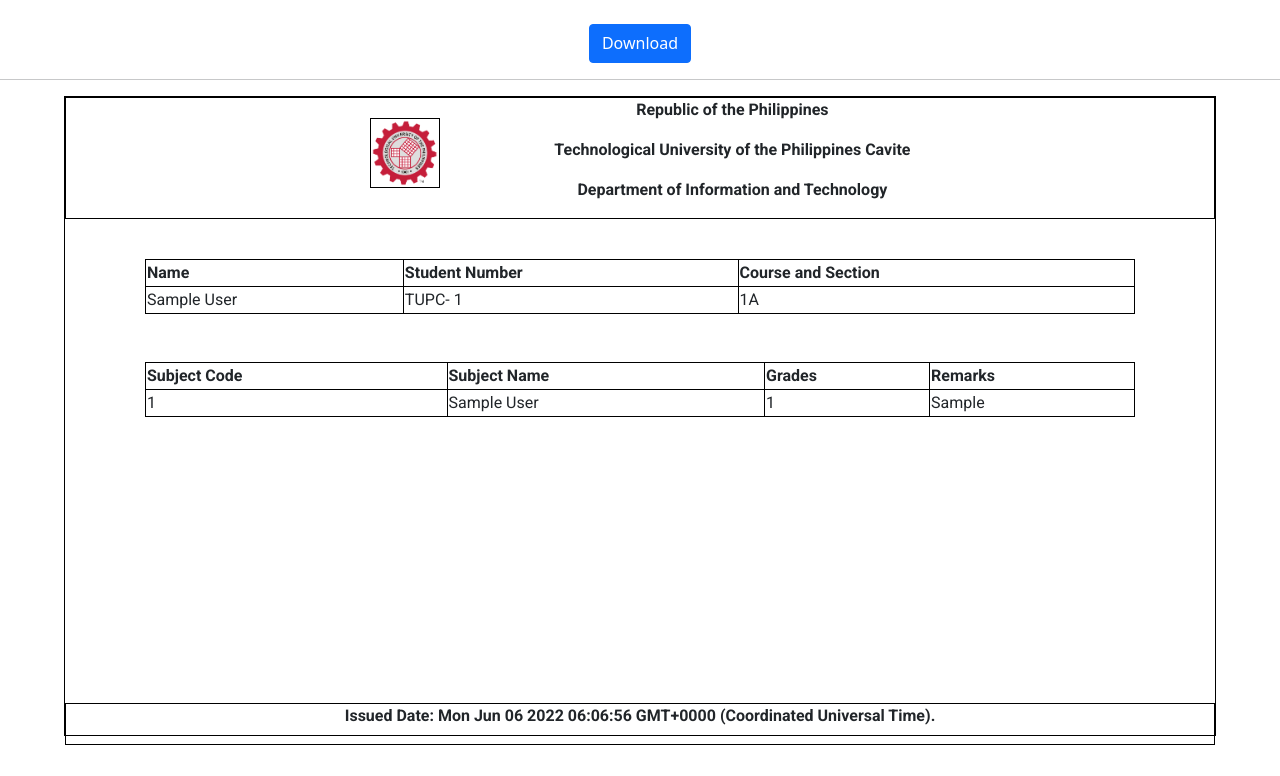
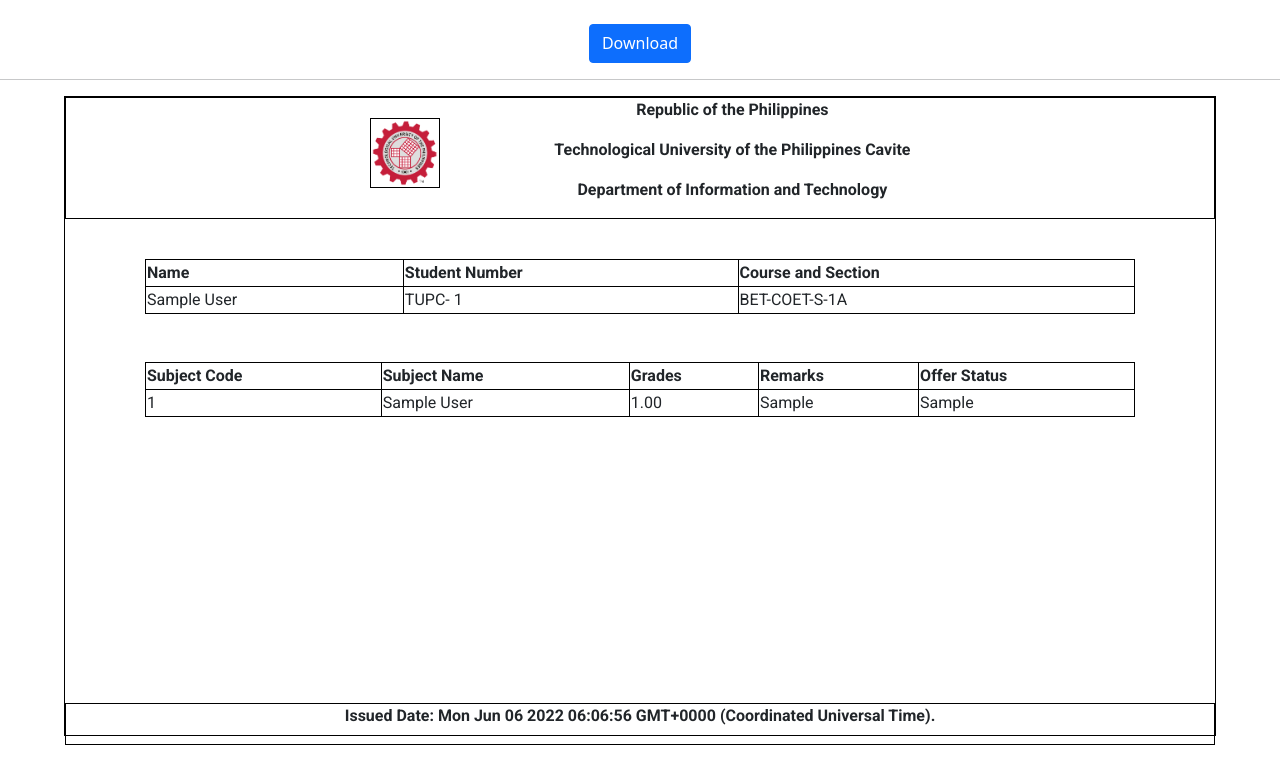
Before and after one commit to RejayMorada0/DEPLOYMENT_ADDING, a Django app: page /pdf/1 in a window 1280 px wide. Shown: the top 776 px of the page. Run offline with Django 4.2, Linux system fonts and the light colour scheme; tables that the repository leaves empty hold one stand-in row (values such as "Sample post"); some libraries are stand-ins or nearby versions.

Commit message:
Add Files

```diff
--- a/Adding_App/models.py
+++ b/Adding_App/models.py
@@ -9,14 +9,14 @@ from django.contrib.auth.models import AbstractUser
 #Accounts
 class registration(AbstractUser):
     section = [
-        ('1A', 'BET-COET-S-1A'),
-        ('1B', 'BET-COET-NS-1B'),
-        ('2A', 'BET-COET-S-2A'),
-        ('2B', 'BET-COET-NS-2B'),
-        ('3A', 'BET-COET-S-3A'),
-        ('3B', 'BET-COET-NS-3B'),
-        ('4A', 'BET-COET-S-4A'),
-        ('4B', 'BET-COET-NS-4B'),
+        ('BET-COET-S-1A', 'BET-COET-S-1A'),
+        ('BET-COET-NS-1B', 'BET-COET-NS-1B'),
+        ('BET-COET-S-2A', 'BET-COET-S-2A'),
+        ('BET-COET-NS-2B', 'BET-COET-NS-2B'),
+        ('BET-COET-S-3A', 'BET-COET-S-3A'),
+        ('BET-COET-NS-3B', 'BET-COET-NS-3B'),
+        ('BET-COET-S-4A', 'BET-COET-S-4A'),
+        ('BET-COET-NS-4B', 'BET-COET-NS-4B'),
     ]
     userType = [
         ('STDNT', 'Student'),
@@ -48,5 +48,6 @@ class student_request(models.Model):
     stud_id = models.IntegerField(verbose_name='stud_id')
     sub_code = models.CharField(max_length=100)
     subject = models.CharField(max_length=100)
-    grades = models.PositiveIntegerField()
+    grades = models.DecimalField(max_digits=5, decimal_places=2)
     remarks = models.CharField(max_length=100)
+    offer_stats = models.CharField(max_length=100)
--- a/Adding_App/templates/Adding_App/checking1.html
+++ b/Adding_App/templates/Adding_App/checking1.html
@@ -74,6 +74,7 @@
                         <th>SUBJECT CODE</th>
                         <th>GRADES</th>
                         <th>REMARKS</th>
+                        <th>OFFER STATUS</th>
 
                     </thead>
                     <tbody id="allsub">
@@ -83,6 +84,7 @@
                             <td>{{studentReq.subject}}</td>
                             <td>{{studentReq.grades}}</td>
                             <td>{{studentReq.remarks}}</td>
+                            <td>{{studentReq.offer_stats}}</td>
 
                         </tr>
                         {% endfor %}
--- a/Adding_App/templates/Adding_App/pdf.html
+++ b/Adding_App/templates/Adding_App/pdf.html
@@ -71,6 +71,7 @@
                     <th>Subject Name</th>
                     <th>Grades</th>
                     <th>Remarks</th>
+                    <th>Offer Status</th>
                 </thead>
 
                 <tbody>
@@ -80,6 +81,8 @@
                         <td>{{studentReq.subject}}</td>
                         <td>{{studentReq.grades}}</td>
                         <td>{{studentReq.remarks}}</td>
+                        <td>{{studentReq.offer_stats}}</td>
+
                     </tr>
                     {% endfor %}
                 </tbody>
--- a/Adding_App/views.py
+++ b/Adding_App/views.py
@@ -239,8 +239,9 @@ def addRemark(request,id):
         sub_code = request.POST.get('sub_code')
         grades = request.POST.get('grades')
         remarks = request.POST.get('remarks')
+        offer_stats = request.POST.get('offer_stats')
         subject = all_subjects.objects.get(id=sub_code)
-        data = student_request.objects.create(stud_id = stud_id, sub_code = sub_code, subject = subject.sub_code, grades = grades, remarks = remarks)
+        data = student_request.objects.create(stud_id = stud_id, sub_code = sub_code, subject = subject.sub_code, grades = grades, remarks = remarks, offer_stats = offer_stats)
         data.save()
         return redirect('/checking/'+ str(id))
 
@@ -257,6 +258,7 @@ def editRemark(request, id):
             data1.sub_code = request.POST.get('sub_code')
             data1.grades = request.POST.get('grades')
             data1.remarks = request.POST.get('remarks')
+            data1.offer_stats = request.POST.get('offer_stats')
             data1.save()
             return redirect('/checking/'+ str(stud_id))
         return render(request, 'Adding_App/editRemark.html', {'data':data} )
```
Also changed, not shown: Adding_App/templates/Adding_App/checking.html (+28 -3 lines), Adding_App/templates/Adding_App/editRemark.html (+29 -3 lines), Adding_App/migrations/0001_initial.py, media/images/icons8-phonebook-49.png (added), media/images/icons8-phonebook-49_2.png (added), media/images/icons8-phonebook-49_2_KYU17nl.png (added).
